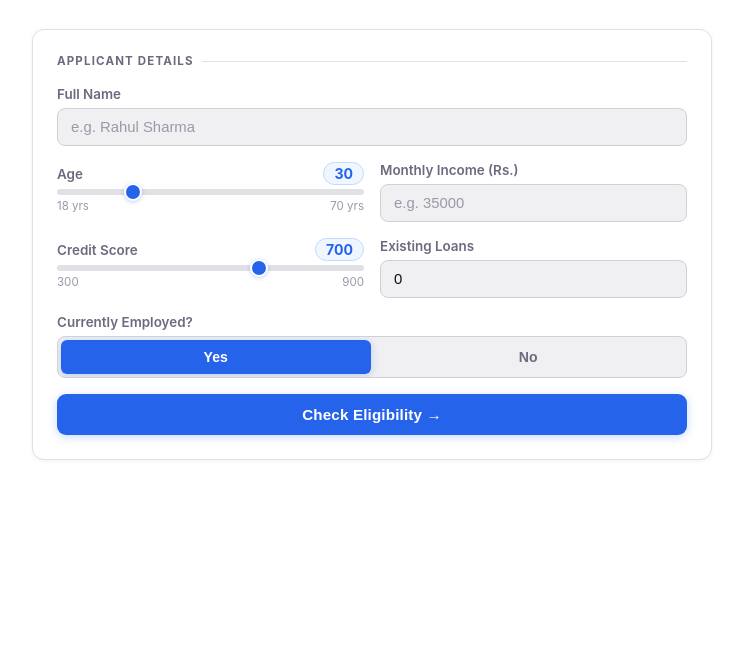
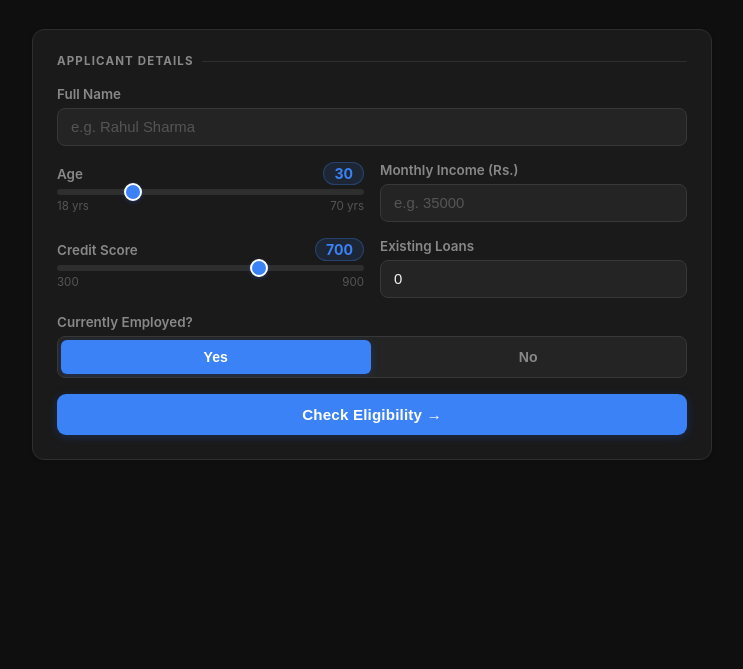
Before and after one commit to sudosahil/sahil-dm-project, a plain HTML site: page index.html in a window 1280 px wide. Shown: the part 131-800 px from the top of the page, without its empty margins (268-1011 px from the left). Drawn offline with Linux system fonts and the light colour scheme.

Commit message:
Switch to dark theme

```diff
--- a/index.html
+++ b/index.html
@@ -6,22 +6,22 @@
   <title>Loan Approval System</title>
   <style>
     :root {
-      --bg: #ffffff;
-      --surface: #ffffff;
-      --surface2: #f0f0f2;
-      --border: #e0e0e5;
-      --border2: #d0d0d8;
-      --text: #111118;
-      --muted: #6b6b80;
-      --muted2: #9999aa;
-      --accent: #2563eb;
-      --accent-bg: #eff6ff;
-      --green: #16a34a;
-      --green-bg: #f0fdf4;
-      --green-border: #bbf7d0;
-      --red: #dc2626;
-      --red-bg: #fef2f2;
-      --red-border: #fecaca;
+      --bg: #0f0f0f;
+      --surface: #1a1a1a;
+      --surface2: #242424;
+      --border: #2e2e2e;
+      --border2: #383838;
+      --text: #f0f0f0;
+      --muted: #888888;
+      --muted2: #555555;
+      --accent: #3b82f6;
+      --accent-bg: rgba(59,130,246,0.12);
+      --green: #4ade80;
+      --green-bg: rgba(74,222,128,0.1);
+      --green-border: rgba(74,222,128,0.25);
+      --red: #f87171;
+      --red-bg: rgba(248,113,113,0.1);
+      --red-border: rgba(248,113,113,0.25);
       --radius: 12px;
     }
     * { box-sizing: border-box; margin: 0; padding: 0; }
@@ -43,7 +43,7 @@
       font-size: 11px; font-weight: 700; letter-spacing: 0.1em;
       text-transform: uppercase; padding: 4px 12px;
       border-radius: 20px; margin-bottom: 12px;
-      border: 1px solid #bfdbfe;
+      border: 1px solid rgba(59,130,246,0.3);
     }
     header h1 { font-size: 1.9rem; font-weight: 800; letter-spacing: -0.03em; color: var(--text); }
     header p { color: var(--muted); margin-top: 6px; font-size: 0.92rem; }
@@ -78,8 +78,8 @@
     }
     input[type="text"]:focus, input[type="number"]:focus {
       border-color: var(--accent);
-      box-shadow: 0 0 0 3px rgba(37,99,235,0.1);
-      background: #fff;
+      box-shadow: 0 0 0 3px rgba(59,130,246,0.15);
+      background: #2a2a2a;
     }
     input::placeholder { color: var(--muted2); }
 
@@ -89,7 +89,7 @@
     .range-val {
       font-size: 0.88rem; font-weight: 700; color: var(--accent);
       background: var(--accent-bg); padding: 2px 10px; border-radius: 20px;
-      border: 1px solid #bfdbfe;
+      border: 1px solid rgba(59,130,246,0.3);
     }
     input[type="range"] {
       -webkit-appearance: none; width: 100%; height: 6px; border-radius: 3px;
```
